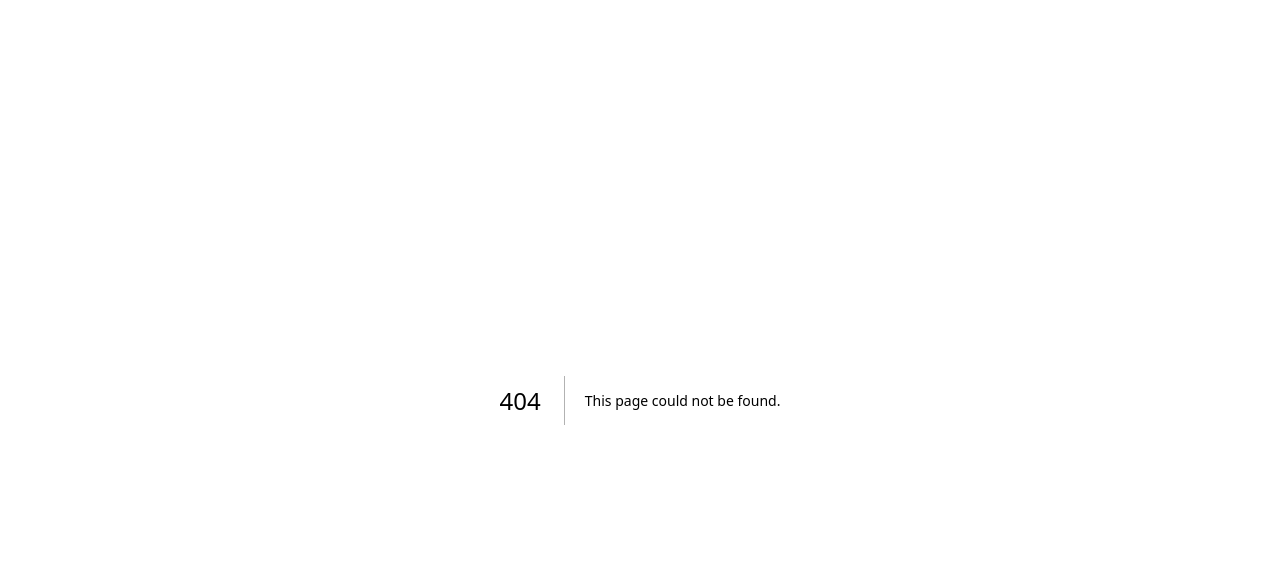
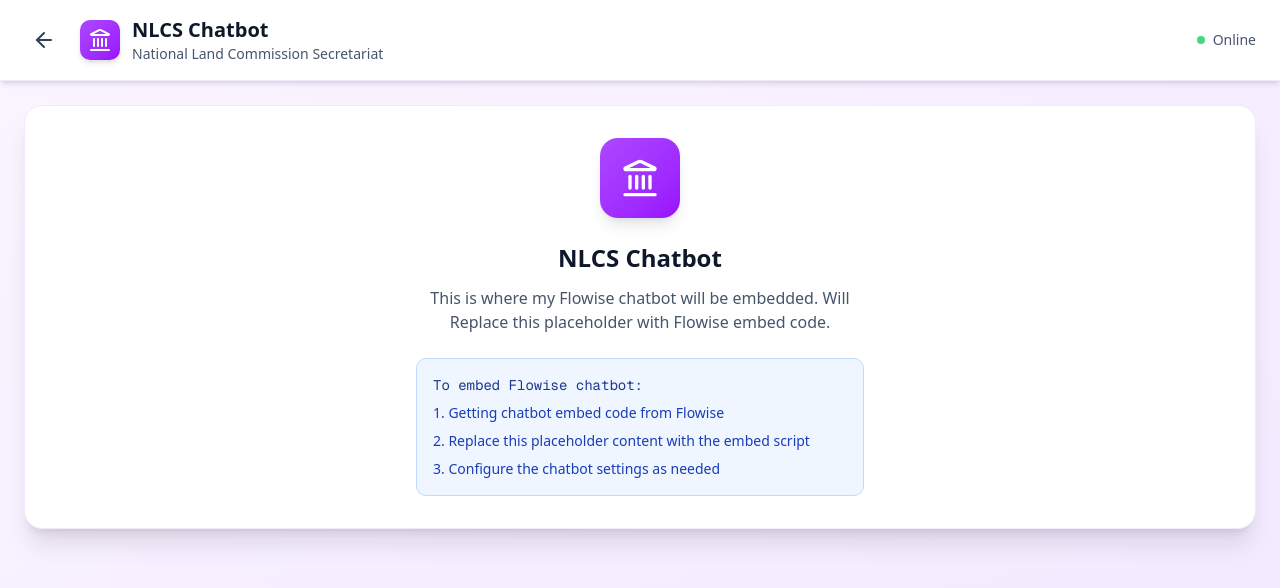
Before and after one commit to aspee12/gov-tech-chatbot, a Next.js app: page /nlcs in a window 1280 px wide. Before the commit this address had no page. Shown: the top 588 px of the page. Built offline with nearby package versions, Linux system fonts and the light colour scheme.

Commit message:
feat(nlcs): added route

```diff
--- /dev/null
+++ b/app/nlcs/page.tsx
@@ -0,0 +1,5 @@
+import NLCSChatbot from '@/components/sections/NLCSChatbot';
+
+export default function Page() {
+  return <NLCSChatbot />;
+}
--- a/components/sections/NLCSChatbot.tsx
+++ b/components/sections/NLCSChatbot.tsx
@@ -1,6 +1,10 @@
-import { ArrowLeft, Landmark } from 'lucide-react';
+'use client';
+
+import { ArrowLeft, Landmark } from "lucide-react";
+import { useRouter } from "next/navigation";
 
 export default function NLCSChatbot() {
+  const navigate = useRouter();
   return (
     <div className="min-h-screen bg-linear-to-br from-purple-50 to-purple-100 flex flex-col">
       {/* Header */}
@@ -8,7 +12,7 @@ export default function NLCSChatbot() {
         <div className="max-w-7xl mx-auto px-6 py-4 flex items-center justify-between">
           <div className="flex items-center gap-4">
             <button
-              onClick={() => ("/")}
+              onClick={() => navigate.push("/")}
               className="p-2 hover:bg-purple-50 rounded-lg transition-colors"
             >
               <ArrowLeft className="size-6 text-slate-700" />
@@ -44,6 +48,20 @@ export default function NLCSChatbot() {
             <h2 className="text-2xl font-bold text-slate-900 mb-3">
               NLCS Chatbot
             </h2>
+            <p className="text-slate-600 mb-6 max-w-md">
+              This is where my Flowise chatbot will be embedded. Will Replace
+              this placeholder with Flowise embed code.
+            </p>
+            <div className="bg-blue-50 border border-blue-200 rounded-lg p-4 text-left max-w-2xl mx-auto">
+              <p className="text-sm font-mono text-blue-900 mb-2">
+                To embed Flowise chatbot:
+              </p>
+              <ol className="text-sm text-blue-800 space-y-2 list-decimal list-inside">
+                <li>Getting chatbot embed code from Flowise</li>
+                <li>Replace this placeholder content with the embed script</li>
+                <li>Configure the chatbot settings as needed</li>
+              </ol>
+            </div>
           </div>
         </div>
       </div>
```
